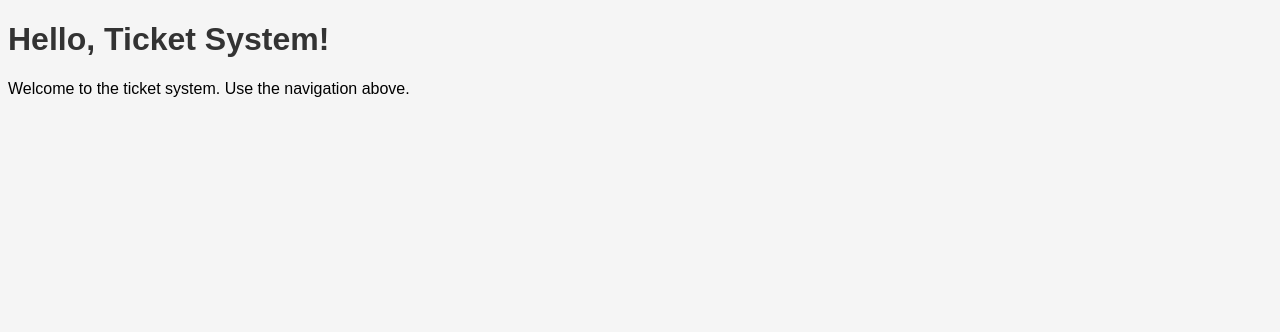
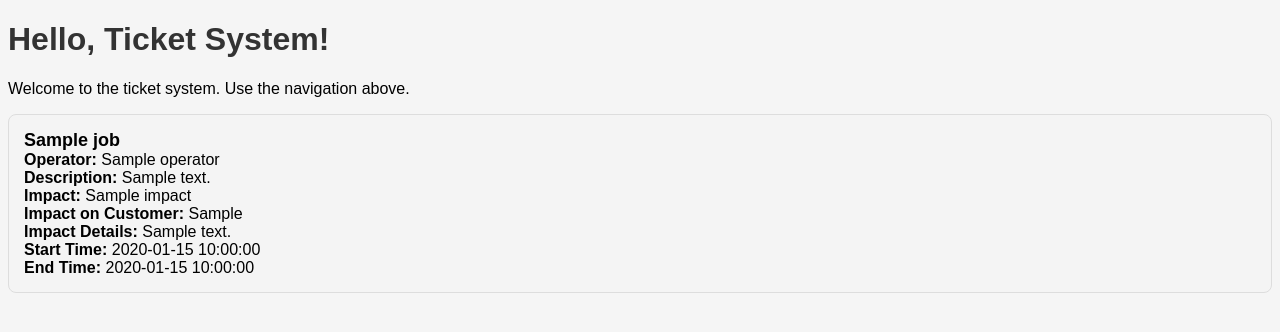
Before and after one commit to LeoPhantom/Ticket_sys, a Flask app: template templates/index.html in a window 1280 px wide. Shown: the part 46-378 px from the top of the page. Run offline with Flask 3, Linux system fonts and the light colour scheme; the template is opened without the code that fills it: most values are stand-ins (such as "Sample title", 1, 10 or a date in 2020).

Commit message:
Added job to home page

```diff
--- a/app.py
+++ b/app.py
@@ -31,7 +31,8 @@ def save_job(jobs):
 
 @app.route('/')
 def index():
-    return render_template('index.html')
+    jobs = load_jobs()
+    return render_template('index.html', jobs=jobs)
 
 @app.route('/new_ticket', methods=['GET', 'POST'])
 def new_ticket():
--- a/templates/index.html
+++ b/templates/index.html
@@ -15,5 +15,38 @@
 
     <h1>Hello, Ticket System!</h1>
     <p>Welcome to the ticket system. Use the navigation above.</p>
+
+    {% if jobs %}
+    <ul style="list-style:none; padding:0;">
+
+    {% for j in jobs %}
+        <li style="
+            background:#f4f4f4;
+            padding:15px;
+            margin-bottom:12px;
+            border-radius:8px;
+            border:1px solid #ddd;
+        ">
+            <strong style="font-size:18px;">{{ j.name }}</strong>
+            <div><strong>Operator:</strong> {{ j.operator }}</div>
+            <div><strong>Description:</strong> {{ j.description }}</div>
+
+            <div><strong>Impact:</strong> {{ j.impact }}</div>
+            <div><strong>Impact on Customer:</strong> {{ j.impact_customer }}</div>
+
+            {% if j.impact_desc %}
+                <div><strong>Impact Details:</strong> {{ j.impact_desc }}</div>
+            {% endif %}
+
+            <div><strong>Start Time:</strong> {{ j.time_start }}</div>
+            <div><strong>End Time:</strong> {{ j.time_end }}</div>
+        </li>
+    {% endfor %}
+
+    </ul>
+{% else %}
+    <p>No jobs yet.</p>
+{% endif %}
+
 </body>
 </html>
```
